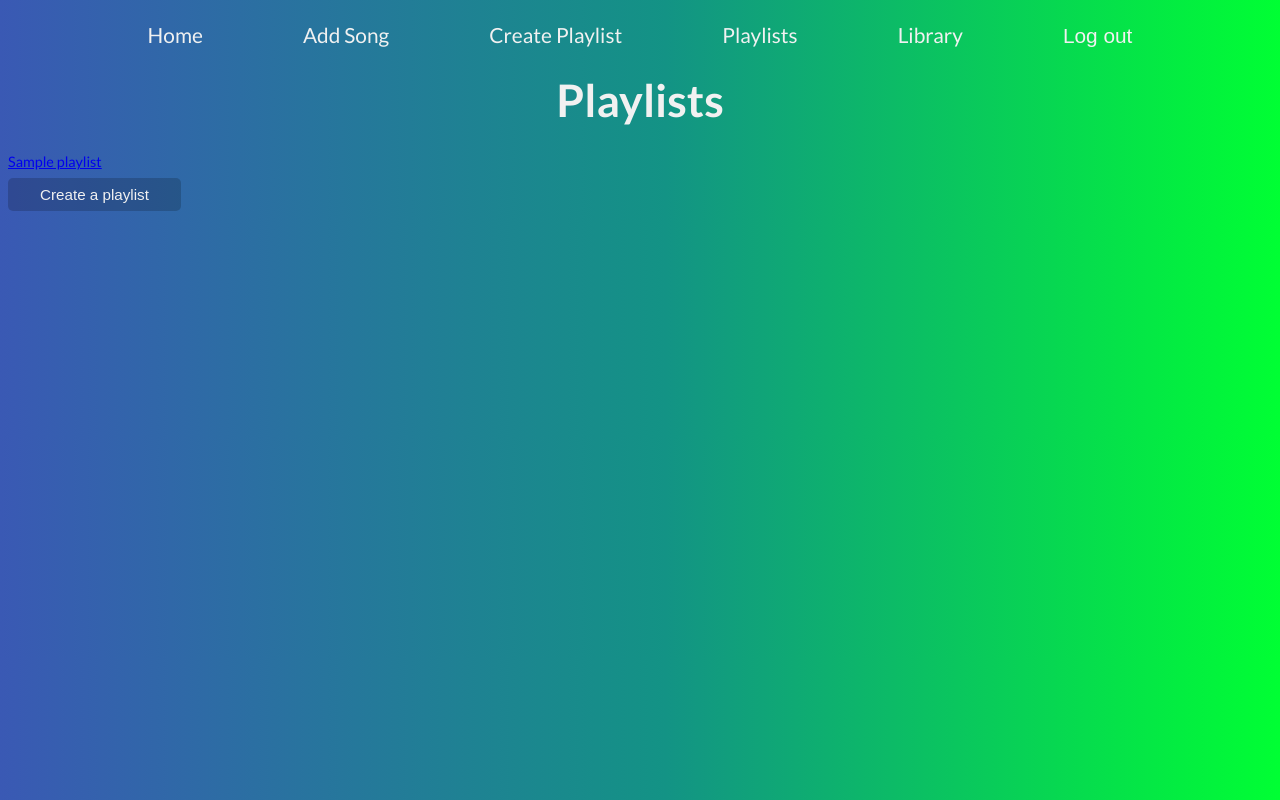
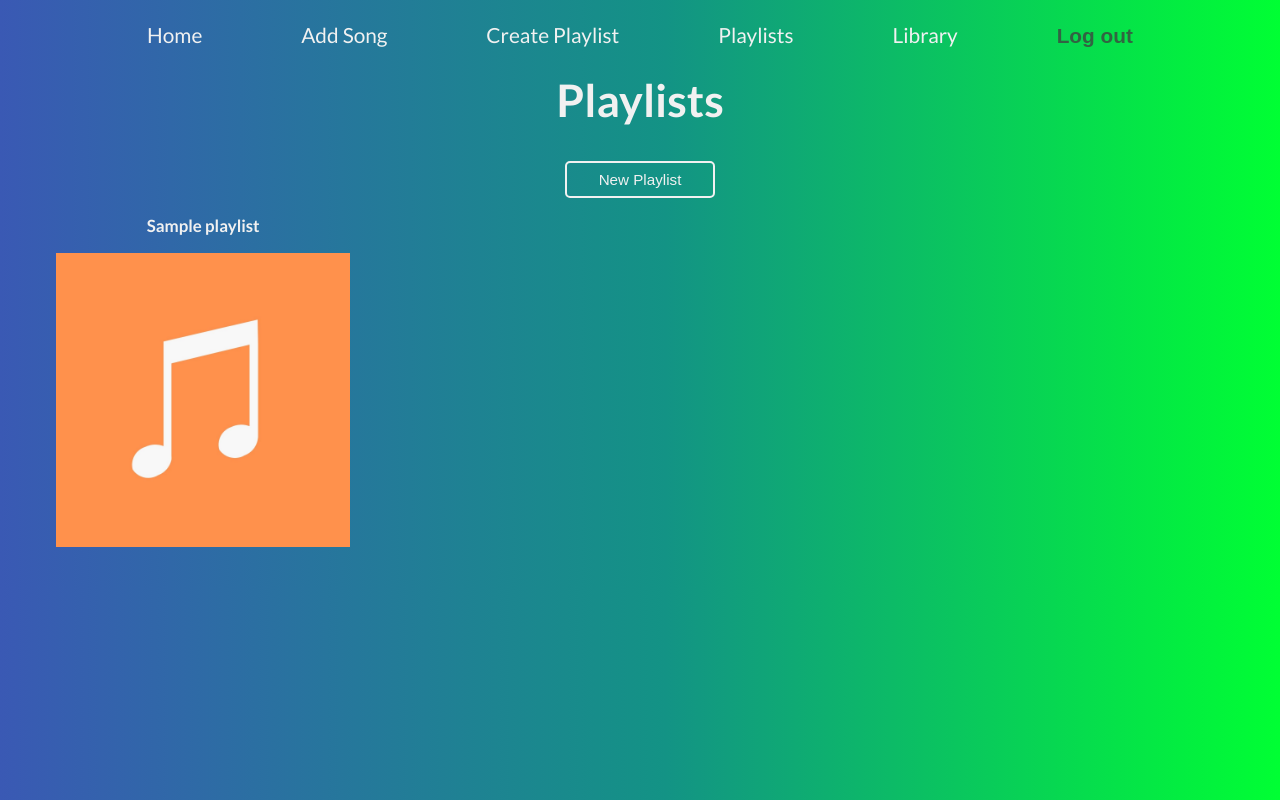
Before and after one commit to rsherm19/Streemer, a Django app: page /playlists/ in a window 1280 px wide. Run offline with Django 5.2, Linux system fonts and the light colour scheme; a user stored in the database is signed in; tables that the repository leaves empty hold one stand-in row (values such as "Sample post"); some web fonts are replaced.

Commit message:
style playlists page

```diff
--- a/Streemer/main_app/static/css/main.css
+++ b/Streemer/main_app/static/css/main.css
@@ -61,7 +61,16 @@ button:hover {
     cursor: pointer;
 }
 
+a {
+    text-decoration: none;
+    color: rgb(241, 241, 241);
+}
+
 fieldset {
+    display: none;
+}
+
+.errorlist {
     display: none;
 }
 
@@ -97,12 +106,53 @@ fieldset {
     display: none;
 }
 
+.playlist-container {
+    margin: 0 2rem;
+    display: flex;
+    justify-content: space-between;
+    flex-wrap: wrap;
+}
+
+.playlist {
+    display: flex;
+    flex-direction: column;
+    align-items: center;
+    padding: 0 1rem;
+    padding-bottom: 2rem;
+}
+
+.playlist-cover {
+    width: 23vw;
+    transition: 0.3s;
+}
+
+.playlist:hover>img {
+    transform: scale(1.05);
+}
+
+.white-button-container {
+    display: flex;
+    flex-direction: column;
+    align-items: center;
+}
+
+.white-button {
+    background: none;
+    border: 2px solid rgb(241, 241, 241);
+}
+
 #home-header {
     margin: 30vh 0;
     font-family: Great Vibes, brushscript;
     font-size: 7rem;
     font-style: italic;
     transform: rotate(-4deg);
+}
+
+#sign-in,
+#sign-up {
+    color: rgb(71, 71, 71);
+    font-weight: bold;
 }
 
 #logout-form {
@@ -113,6 +163,13 @@ fieldset {
 #logout-form>button {
     background-color: transparent;
     font-size: 1.3rem;
+    color: rgba(64, 64, 64, 0.774);
+    font-weight: bold;
     padding: 0;
     margin-top: 3px;
 }
+
+#login-error-message {
+    position: relative;
+    bottom: 1rem;
+}
--- a/Streemer/main_app/templates/base.html
+++ b/Streemer/main_app/templates/base.html
@@ -29,8 +29,8 @@
         {% else %}
         <div class="nav-auth">
             <a href="{% url 'home' %}" class="nav-link">Home</a>
-            <a href="{% url 'sign-in' %}" class="nav-link">Sign In</a>
-            <a href="{% url 'sign-up' %}" class="nav-link">Sign Up</a>
+            <a href="{% url 'sign-in' %}" class="nav-link" id="sign-in">Sign In</a>
+            <a href="{% url 'sign-up' %}" class="nav-link" id="sign-up">Sign Up</a>
         </div>
         {% endif %}
     </nav>
--- a/Streemer/main_app/templates/playlists.html
+++ b/Streemer/main_app/templates/playlists.html
@@ -5,14 +5,19 @@
 
 <h1>Playlists</h1>
 
-<div>
+<form action="{% url 'create-playlist' %}" class="white-button-container">
+    <button class="white-button">New Playlist</button>
+</form>
+
+<div class="playlist-container">
     {% for playlist in playlists %}
-    <a href="/playlists/{{playlist.id}}">{{playlist.title}}</a>
+    <a href="/playlists/{{playlist.id}}">
+        <div class="playlist">
+            <h3>{{playlist.title}}</h3>
+            <img src="../static/images/album_cover.jpg" alt="orange album cover with musical eighth note" class="playlist-cover">
+        </div>
+    </a>
     {% endfor %}
 </div>
 
-<form action="{% url 'create-playlist' %}">
-    <button>Create a playlist</button>
-</form>
-
 {% endblock %}
```
Also changed, not shown: Streemer/main_app/templates/library.html (+4 -6 lines), Streemer/main_app/templates/registration/login.html (added, +15 -0 lines), Streemer/main_app/static/images/album_cover.jpg (added).
